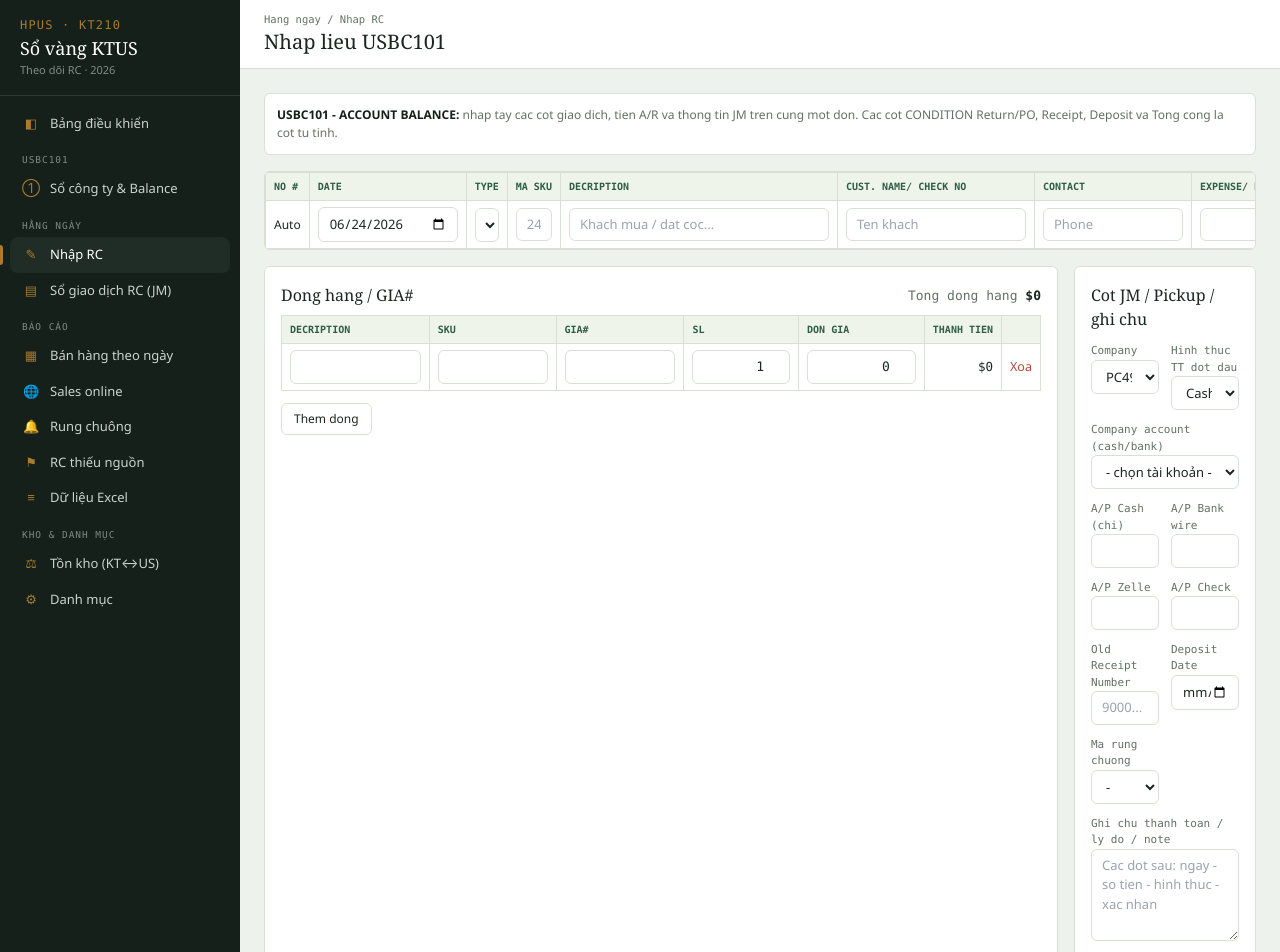
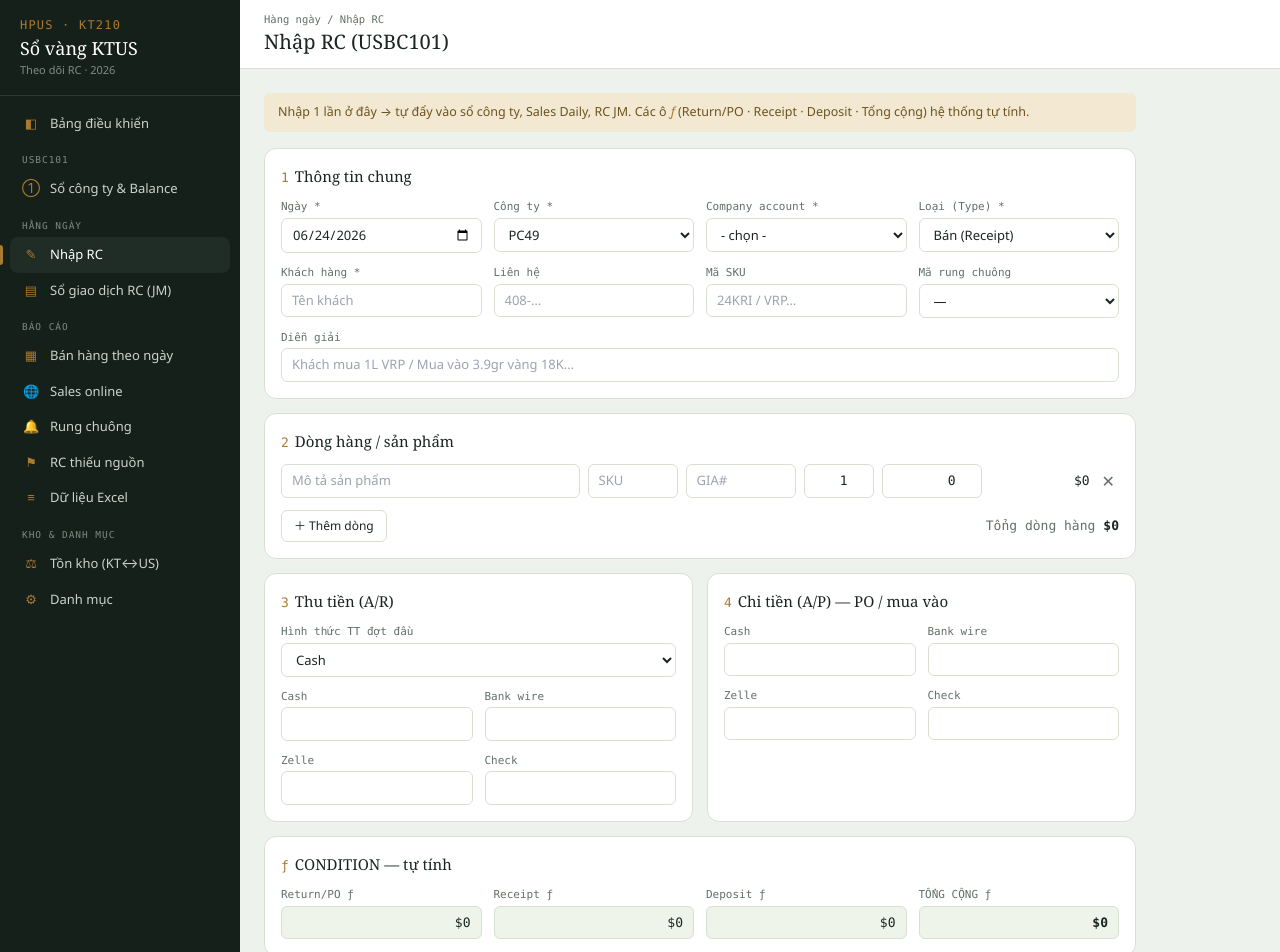
Before and after one commit to quocviet-IT/ktus, a Next.js app: page /rc/new in a window 1280 px wide. Shown: the top 952 px of the page. Built offline with nearby package versions, Linux system fonts and the light colour scheme.

Commit message:
feat: form Nhap RC chia nhom doc (bo luoi cuon ngang)

```diff
--- a/src/app/rc/new/page.tsx
+++ b/src/app/rc/new/page.tsx
@@ -1,46 +1,38 @@
 "use client";
 
-import { useMemo, useState } from "react";
+import { useMemo, useState, cloneElement, isValidElement } from "react";
 import PageHeader from "@/components/page-header";
 import { createRc, type RcInput } from "@/app/actions";
 import { COMPANIES, SOURCES, SALES, SALES_ONLINE, BELL_CODES } from "@/lib/store";
-import { computeCondition, TYPE_LABEL } from "@/lib/rules";
+import { TYPE_LABEL } from "@/lib/rules";
 import { money } from "@/lib/format";
-import { USBC101_COLUMNS } from "@/lib/excel-ledger";
 
 type Line = { moTa: string; soLuong: number; donGia: number; giaNo?: string; sku?: string };
-
 const PAYS = [
-  { v: "cash", l: "Cash" },
-  { v: "bank_wire", l: "Bank wire" },
-  { v: "zelle", l: "Zelle" },
-  { v: "check", l: "Check" },
-  { v: "card", l: "Card" },
+  { v: "cash", l: "Cash" }, { v: "bank_wire", l: "Bank wire" },
+  { v: "zelle", l: "Zelle" }, { v: "check", l: "Check" }, { v: "card", l: "Card" },
 ];
+const RECEIPT_T = ["receipt", "pick_up", "repair"];
+const DEPOSIT_T = ["deposit", "extra_deposit"];
+const RETURN_T = ["po", "return", "exchange"];
 
 export default function NhapRC() {
+  const [company, setCompany] = useState<string>("PC49");
+  const [type, setType] = useState<RcInput["type"]>("receipt");
   const [lines, setLines] = useState<Line[]>([{ moTa: "", soLuong: 1, donGia: 0 }]);
+  const [ar, setAr] = useState({ arCash: 0, arBankwire: 0, arZelle: 0, arCheck: 0 });
+  const [ap, setAp] = useState({ apCash: 0, apBankwire: 0, apZelle: 0, apCheck: 0 });
   const [busy, setBusy] = useState(false);
-  const [type, setType] = useState<RcInput["type"]>("receipt");
-  const [amounts, setAmounts] = useState({ expense: 0, arCash: 0, arBankwire: 0, arZelle: 0, arCheck: 0 });
 
-  const lineTotal = useMemo(
-    () => lines.reduce((s, l) => s + (Number(l.soLuong) || 0) * (Number(l.donGia) || 0), 0),
-    [lines],
-  );
-  const condition = computeCondition({
-    type,
-    expense: amounts.expense,
-    arCash: amounts.arCash,
-    arBankwire: amounts.arBankwire,
-    arZelle: amounts.arZelle,
-    arCheck: amounts.arCheck,
-  });
+  const lineTotal = useMemo(() => lines.reduce((s, l) => s + (Number(l.soLuong) || 0) * (Number(l.donGia) || 0), 0), [lines]);
+  const arTotal = ar.arCash + ar.arBankwire + ar.arZelle + ar.arCheck;
+  const apTotal = ap.apCash + ap.apBankwire + ap.apZelle + ap.apCheck;
+  const receipt = RECEIPT_T.includes(type) ? arTotal : 0;
+  const deposit = DEPOSIT_T.includes(type) ? arTotal : 0;
+  const returnPo = RETURN_T.includes(type) ? (apTotal || lineTotal) : 0;
+  const tongCong = receipt + deposit - returnPo;
 
-  const setLine = (i: number, p: Partial<Line>) =>
-    setLines((ls) => ls.map((l, k) => (k === i ? { ...l, ...p } : l)));
-  const setAmount = (key: keyof typeof amounts, value: string) =>
-    setAmounts((prev) => ({ ...prev, [key]: Number(value) || 0 }));
+  const setLine = (i: number, p: Partial<Line>) => setLines((ls) => ls.map((l, k) => (k === i ? { ...l, ...p } : l)));
 
   async function onSubmit(e: React.FormEvent<HTMLFormElement>) {
     e.preventDefault();
@@ -54,21 +46,14 @@ export default function NhapRC() {
       contact: String(f.get("contact") || ""),
       maSku: String(f.get("maSku") || ""),
       dienGiai: String(f.get("dienGiai") || ""),
-      expense: Number(f.get("expense")) || 0,
-      arCash: Number(f.get("arCash")) || 0,
-      arBankwire: Number(f.get("arBankwire")) || 0,
-      arZelle: Number(f.get("arZelle")) || 0,
-      arCheck: Number(f.get("arCheck")) || 0,
       companyAccount: String(f.get("companyAccount") || ""),
-      apCash: Number(f.get("apCash")) || 0,
-      apBankwire: Number(f.get("apBankwire")) || 0,
-      apZelle: Number(f.get("apZelle")) || 0,
-      apCheck: Number(f.get("apCheck")) || 0,
+      arCash: ar.arCash, arBankwire: ar.arBankwire, arZelle: ar.arZelle, arCheck: ar.arCheck,
+      apCash: ap.apCash, apBankwire: ap.apBankwire, apZelle: ap.apZelle, apCheck: ap.apCheck,
       pay: f.get("pay") as RcInput["pay"],
       lines,
+      rcJmNo: String(f.get("rcJmNo") || ""),
       soNo: String(f.get("soNo") || ""),
       apptId: String(f.get("apptId") || ""),
-      rcJmNo: String(f.get("rcJmNo") || ""),
       oldReceiptNo: String(f.get("oldReceiptNo") || ""),
       depositDate: String(f.get("depositDate") || ""),
       source1: String(f.get("source1") || ""),
@@ -80,131 +65,126 @@ export default function NhapRC() {
       bellCode: String(f.get("bellCode") || ""),
       note: String(f.get("note") || ""),
     };
-    try {
-      await createRc(input);
-    } finally {
-      setBusy(false);
-    }
+    try { await createRc(input); } finally { setBusy(false); }
   }
 
-  const lbl = "font-mono text-[11px] text-muted";
-  const inp = "border border-line rounded-md px-2.5 py-1.5 text-[13px] w-full bg-white";
-  const th = "border border-line bg-band px-2 py-1.5 text-left font-mono text-[10px] text-brand uppercase whitespace-nowrap";
-  const td = "border border-line px-2 py-1.5";
+  const lbl = "font-mono text-[11px] text-muted mb-0.5";
+  const inp = "w-full rounded-md border border-line px-2.5 py-1.5 text-[13px] bg-white";
+  const fx = "rounded-md border border-line bg-band px-2.5 py-1.5 text-right font-mono text-[13px]";
+  const fld = (label: string, node: React.ReactNode) => (
+    <label className="block"><div className={lbl}>{label}</div>
+      {isValidElement(node) ? cloneElement(node as React.ReactElement<any>, { "aria-label": label }) : node}
+    </label>
+  );
+  const Section = ({ n, title, children }: { n: string; title: string; children: React.ReactNode }) => (
+    <section className="rounded-xl border border-line bg-card p-4 mb-3.5">
+      <h2 className="font-serif text-[15px] mb-3"><span className="text-accent font-mono text-[13px] mr-1.5">{n}</span>{title}</h2>
+      {children}
+    </section>
+  );
+  const amt = (val: number, set: (v: number) => void) => (
+    <input type="number" step="0.01" value={val || ""} onChange={(e) => set(Number(e.target.value) || 0)} className={inp + " text-right font-mono"} />
+  );
 
   return (
     <>
-      <PageHeader crumb="Hang ngay / Nhap RC" title="Nhap lieu USBC101" />
-      <form onSubmit={onSubmit} className="p-6">
-        <div className="mb-4 rounded-md border border-line bg-card p-3 text-[12px] text-muted">
-          <b className="text-ink">USBC101 - ACCOUNT BALANCE:</b> nhap tay cac cot giao dich, tien A/R va thong tin JM tren cung mot don.
-          Cac cot CONDITION Return/PO, Receipt, Deposit va Tong cong la cot tu tinh.
+      <PageHeader crumb="Hàng ngày / Nhập RC" title="Nhập RC (USBC101)" />
+      <form onSubmit={onSubmit} className="p-6 max-w-[920px]">
+        <div className="mb-4 rounded-md bg-accentSoft px-3.5 py-2.5 text-[12.5px] text-[#6c5320]">
+          Nhập 1 lần ở đây → tự đẩy vào sổ công ty, Sales Daily, RC JM. Các ô <span className="italic text-accent">ƒ</span> (Return/PO · Receipt · Deposit · Tổng cộng) hệ thống tự tính.
         </div>
 
-        <div className="mb-4 overflow-x-auto rounded-md border border-line bg-card">
-          <table className="min-w-[1380px] border-collapse text-[12px]">
-            <thead>
-              <tr>{USBC101_COLUMNS.map((c) => <th key={c} className={th}>{c}</th>)}</tr>
-            </thead>
-            <tbody>
-              <tr>
-                <td className={td}>Auto</td>
-                <td className={td}><input name="ngay" type="date" required defaultValue={new Date().toISOString().slice(0, 10)} className={inp} /></td>
-                <td className={td}>
-                  <select name="type" required value={type} onChange={(e) => setType(e.target.value as RcInput["type"])} className={inp}>
-                    {Object.entries(TYPE_LABEL).map(([k, v]) => <option key={k} value={k}>{v}</option>)}
-                  </select>
-                </td>
-                <td className={td}><input name="maSku" placeholder="24KRI, VRP..." className={inp} /></td>
-                <td className={td}><input name="dienGiai" placeholder="Khach mua / dat coc..." className={inp + " min-w-[260px]"} /></td>
-                <td className={td}><input name="khach" required placeholder="Ten khach" className={inp + " min-w-[180px]"} /></td>
-                <td className={td}><input name="contact" placeholder="Phone" className={inp + " min-w-[140px]"} /></td>
-                <td className={td}><input name="expense" type="number" step="0.01" value={amounts.expense || ""} onChange={(e) => setAmount("expense", e.target.value)} className={inp + " text-right font-mono"} /></td>
-                <td className={td + " bg-band text-right font-mono text-muted"}>{money(condition.returnPo)}</td>
-                <td className={td + " bg-band text-right font-mono text-muted"}>{money(condition.receipt)}</td>
-                <td className={td + " bg-band text-right font-mono text-muted"}>{money(condition.deposit)}</td>
-                <td className={td}><input name="arCash" type="number" step="0.01" value={amounts.arCash || ""} onChange={(e) => setAmount("arCash", e.target.value)} className={inp + " text-right font-mono"} /></td>
-                <td className={td}><input name="arBankwire" type="number" step="0.01" value={amounts.arBankwire || ""} onChange={(e) => setAmount("arBankwire", e.target.value)} className={inp + " text-right font-mono"} /></td>
-                <td className={td}><input name="arZelle" type="number" step="0.01" value={amounts.arZelle || ""} onChange={(e) => setAmount("arZelle", e.target.value)} className={inp + " text-right font-mono"} /></td>
-                <td className={td}><input name="arCheck" type="number" step="0.01" value={amounts.arCheck || ""} onChange={(e) => setAmount("arCheck", e.target.value)} className={inp + " text-right font-mono"} /></td>
-                <td className={td}><input name="soNo" placeholder="SO#" className={inp + " min-w-[110px]"} /></td>
-                <td className={td}><input name="apptId" placeholder="AP-..." className={inp + " min-w-[140px]"} /></td>
-                <td className={td}><input name="rcJmNo" placeholder="9000... / 1000..." className={inp + " min-w-[140px]"} /></td>
-                <td className={td}>
-                  <select name="source1" className={inp + " min-w-[120px]"}><option value="">Khong co source</option>{SOURCES.map((s) => <option key={s}>{s}</option>)}</select>
-                </td>
-                <td className={td}>
-                  <select name="source2" className={inp + " min-w-[120px]"}><option value="">-</option>{SOURCES.map((s) => <option key={s}>{s}</option>)}</select>
-                </td>
-                <td className={td}>
-                  <select name="sale1" className={inp + " min-w-[130px]"}><option value="">-</option>{SALES.map((s) => <option key={s}>{s}</option>)}</select>
-                </td>
-                <td className={td}>
-                  <select name="saleOnline" className={inp + " min-w-[150px]"}><option value="">-</option>{SALES_ONLINE.map((s) => <option key={s}>{s}</option>)}</select>
-                </td>
-                <td className={td}><input name="pctSupport" type="number" step="0.01" placeholder="0.8" className={inp + " text-right font-mono"} /></td>
-                <td className={td}><input name="transactionValue" placeholder="1 luong / 2 oz..." className={inp + " min-w-[130px]"} /></td>
-              </tr>
-            </tbody>
-          </table>
+        {/* 1. Thông tin chung */}
+        <Section n="1" title="Thông tin chung">
+          <div className="grid grid-cols-2 md:grid-cols-4 gap-3">
+            {fld("Ngày *", <input name="ngay" type="date" required defaultValue={new Date().toISOString().slice(0, 10)} className={inp} />)}
+            {fld("Công ty *", <select name="company" required value={company} onChange={(e) => setCompany(e.target.value)} className={inp}>{COMPANIES.map((c) => <option key={c}>{c}</option>)}</select>)}
+            {fld("Company account *", <select name="companyAccount" required className={inp}><option value="">- chọn -</option>{[`${company} cash`, `${company} bank`].map((a) => <option key={a} value={a}>{a}</option>)}</select>)}
+            {fld("Loại (Type) *", <select name="type" required value={type} onChange={(e) => setType(e.target.value as RcInput["type"])} className={inp}>{Object.entries(TYPE_LABEL).map(([k, v]) => <option key={k} value={k}>{v}</option>)}</select>)}
+            {fld("Khách hàng *", <input name="khach" required placeholder="Tên khách" className={inp} />)}
+            {fld("Liên hệ", <input name="contact" placeholder="408-…" className={inp} />)}
+            {fld("Mã SKU", <input name="maSku" placeholder="24KRI / VRP…" className={inp} />)}
+            {fld("Mã rung chuông", <select name="bellCode" className={inp}><option value="">—</option>{BELL_CODES.map((b) => <option key={b}>{b}</option>)}</select>)}
+            <div className="md:col-span-4">{fld("Diễn giải", <input name="dienGiai" placeholder="Khách mua 1L VRP / Mua vào 3.9gr vàng 18K…" className={inp} />)}</div>
+          </div>
+        </Section>
+
+        {/* 2. Dòng hàng */}
+        <Section n="2" title="Dòng hàng / sản phẩm">
+          <div className="space-y-2">
+            {lines.map((l, i) => (
+              <div key={i} className="grid grid-cols-[1fr_90px_110px_70px_100px_100px_auto] gap-2 items-center">
+                <input value={l.moTa} onChange={(e) => setLine(i, { moTa: e.target.value })} placeholder="Mô tả sản phẩm" className={inp} />
+                <input value={l.sku || ""} onChange={(e) => setLine(i, { sku: e.target.value })} placeholder="SKU" className={inp} />
+                <input value={l.giaNo || ""} onChange={(e) => setLine(i, { giaNo: e.target.value })} placeholder="GIA#" className={inp} />
+                <input type="number" step="0.001" value={l.soLuong} onChange={(e) => setLine(i, { soLuong: +e.target.value })} placeholder="SL" className={inp + " text-right font-mono"} />
+                <input type="number" step="0.01" value={l.donGia} onChange={(e) => setLine(i, { donGia: +e.target.value })} placeholder="Đơn giá" className={inp + " text-right font-mono"} />
+                <div className="text-right font-mono text-[13px]">{money(l.soLuong * l.donGia)}</div>
+                <button type="button" onClick={() => setLines((ls) => ls.filter((_, k) => k !== i))} className="text-muted hover:text-danger px-1">✕</button>
+              </div>
+            ))}
+          </div>
+          <div className="mt-3 flex items-center">
+            <button type="button" onClick={() => setLines((ls) => [...ls, { moTa: "", soLuong: 1, donGia: 0 }])} className="rounded-md border border-line px-3 py-1.5 text-[12px] hover:border-accent">＋ Thêm dòng</button>
+            <div className="flex-1" />
+            <span className="font-mono text-[13px]"><span className="text-muted mr-2">Tổng dòng hàng</span><b>{money(lineTotal)}</b></span>
+          </div>
+        </Section>
+
+        {/* 3 + 4: A/R & A/P */}
+        <div className="grid md:grid-cols-2 gap-3.5">
+          <Section n="3" title="Thu tiền (A/R)">
+            {fld("Hình thức TT đợt đầu", <select name="pay" className={inp}>{PAYS.map((p) => <option key={p.v} value={p.v}>{p.l}</option>)}</select>)}
+            <div className="grid grid-cols-2 gap-3 mt-3">
+              {fld("Cash", amt(ar.arCash, (v) => setAr((s) => ({ ...s, arCash: v }))))}
+              {fld("Bank wire", amt(ar.arBankwire, (v) => setAr((s) => ({ ...s, arBankwire: v }))))}
+              {fld("Zelle", amt(ar.arZelle, (v) => setAr((s) => ({ ...s, arZelle: v }))))}
+              {fld("Check", amt(ar.arCheck, (v) => setAr((s) => ({ ...s, arCheck: v }))))}
+            </div>
+          </Section>
+          <Section n="4" title="Chi tiền (A/P) — PO / mua vào">
+            <div className="grid grid-cols-2 gap-3">
+              {fld("Cash", amt(ap.apCash, (v) => setAp((s) => ({ ...s, apCash: v }))))}
+              {fld("Bank wire", amt(ap.apBankwire, (v) => setAp((s) => ({ ...s, apBankwire: v }))))}
+              {fld("Zelle", amt(ap.apZelle, (v) => setAp((s) => ({ ...s, apZelle: v }))))}
+              {fld("Check", amt(ap.apCheck, (v) => setAp((s) => ({ ...s, apCheck: v }))))}
+            </div>
+          </Section>
         </div>
 
-        <div className="grid gap-4 xl:grid-cols-[1.5fr_1fr]">
-          <section className="rounded-md border border-line bg-card p-4">
-            <div className="mb-2 flex items-center">
-              <h2 className="font-serif text-base">Dong hang / GIA#</h2>
-              <div className="flex-1" />
-              <span className="font-mono text-[13px]"><span className="text-muted">Tong dong hang </span><b>{money(lineTotal)}</b></span>
-            </div>
-            <div className="overflow-x-auto">
-              <table className="w-full min-w-[760px] border-collapse text-[12.5px]">
-                <thead><tr><th className={th}>DECRIPTION</th><th className={th}>SKU</th><th className={th}>GIA#</th><th className={th}>SL</th><th className={th}>DON GIA</th><th className={th}>THANH TIEN</th><th className={th}></th></tr></thead>
-                <tbody>
-                  {lines.map((l, i) => (
-                    <tr key={i}>
-                      <td className={td}><input value={l.moTa} onChange={(e) => setLine(i, { moTa: e.target.value })} className={inp} /></td>
-                      <td className={td}><input value={l.sku || ""} onChange={(e) => setLine(i, { sku: e.target.value })} className={inp} /></td>
-                      <td className={td}><input value={l.giaNo || ""} onChange={(e) => setLine(i, { giaNo: e.target.value })} className={inp} /></td>
-                      <td className={td}><input type="number" step="0.001" value={l.soLuong} onChange={(e) => setLine(i, { soLuong: +e.target.value })} className={inp + " text-right font-mono"} /></td>
-                      <td className={td}><input type="number" step="0.01" value={l.donGia} onChange={(e) => setLine(i, { donGia: +e.target.value })} className={inp + " text-right font-mono"} /></td>
-                      <td className={td + " text-right font-mono"}>{money((l.soLuong || 0) * (l.donGia || 0))}</td>
-                      <td className={td}><button type="button" onClick={() => setLines((ls) => ls.filter((_, k) => k !== i))} className="text-danger">Xoa</button></td>
-                    </tr>
-                  ))}
-                </tbody>
-              </table>
-            </div>
-            <button type="button" onClick={() => setLines((ls) => [...ls, { moTa: "", soLuong: 1, donGia: 0 }])}
-              className="mt-3 rounded-md border border-line px-3 py-1.5 text-[12px] hover:border-accent">Them dong</button>
-          </section>
+        {/* CONDITION tự tính */}
+        <Section n="ƒ" title="CONDITION — tự tính">
+          <div className="grid grid-cols-2 md:grid-cols-4 gap-3">
+            {fld("Return/PO ƒ", <div className={fx}>{money(returnPo)}</div>)}
+            {fld("Receipt ƒ", <div className={fx}>{money(receipt)}</div>)}
+            {fld("Deposit ƒ", <div className={fx}>{money(deposit)}</div>)}
+            {fld("TỔNG CỘNG ƒ", <div className={fx + " font-bold"}>{money(tongCong)}</div>)}
+          </div>
+        </Section>
 
-          <section className="rounded-md border border-line bg-card p-4">
-            <h2 className="mb-3 font-serif text-base">Cot JM / Pickup / ghi chu</h2>
-            <div className="grid grid-cols-2 gap-3">
-              <label><div className={lbl}>Company</div><select name="company" required className={inp}>{COMPANIES.map((c) => <option key={c}>{c}</option>)}</select></label>
-              <label><div className={lbl}>Hinh thuc TT dot dau</div><select name="pay" className={inp}>{PAYS.map((p) => <option key={p.v} value={p.v}>{p.l}</option>)}</select></label>
-              <label className="col-span-2"><div className={lbl}>Company account (cash/bank)</div>
-                <select name="companyAccount" className={inp}>
-                  <option value="">- chọn tài khoản -</option>
-                  {COMPANIES.flatMap((c) => [`${c} cash`, `${c} bank`]).map((a) => <option key={a} value={a}>{a}</option>)}
-                </select></label>
-              <label><div className={lbl}>A/P Cash (chi)</div><input name="apCash" type="number" step="0.01" className={inp + " text-right font-mono"} /></label>
-              <label><div className={lbl}>A/P Bank wire</div><input name="apBankwire" type="number" step="0.01" className={inp + " text-right font-mono"} /></label>
-              <label><div className={lbl}>A/P Zelle</div><input name="apZelle" type="number" step="0.01" className={inp + " text-right font-mono"} /></label>
-              <label><div className={lbl}>A/P Check</div><input name="apCheck" type="number" step="0.01" className={inp + " text-right font-mono"} /></label>
-              <label><div className={lbl}>Old Receipt Number</div><input name="oldReceiptNo" placeholder="9000..." className={inp} /></label>
-              <label><div className={lbl}>Deposit Date</div><input name="depositDate" type="date" className={inp} /></label>
-              <label><div className={lbl}>Ma rung chuong</div><select name="bellCode" className={inp}><option value="">-</option>{BELL_CODES.map((b) => <option key={b}>{b}</option>)}</select></label>
-              <label className="col-span-2"><div className={lbl}>Ghi chu thanh toan / ly do / note</div><textarea name="note" rows={4} className={inp} placeholder="Cac dot sau: ngay - so tien - hinh thuc - xac nhan" /></label>
-            </div>
-          </section>
-        </div>
+        {/* 5. JM / Pickup / Sales */}
+        <Section n="5" title="Thông tin JM / Nguồn / Sales (bước 2 — có thể nhập sau)">
+          <div className="grid grid-cols-2 md:grid-cols-4 gap-3">
+            {fld("Số RC JM", <input name="rcJmNo" placeholder="9000…=cọc / 1000…=bán" className={inp} />)}
+            {fld("SO#", <input name="soNo" className={inp} />)}
+            {fld("Root Appt ID", <input name="apptId" placeholder="AP-…" className={inp} />)}
+            {fld("Source 1", <select name="source1" className={inp}><option value="">— Không có source —</option>{SOURCES.map((s) => <option key={s}>{s}</option>)}</select>)}
+            {fld("Source 2", <select name="source2" className={inp}><option value="">—</option>{SOURCES.map((s) => <option key={s}>{s}</option>)}</select>)}
+            {fld("Sale US", <select name="sale1" className={inp}><option value="">—</option>{SALES.map((s) => <option key={s}>{s}</option>)}</select>)}
+            {fld("Sale Online", <select name="saleOnline" className={inp}><option value="">—</option>{SALES_ONLINE.map((s) => <option key={s}>{s}</option>)}</select>)}
+            {fld("% Support", <input name="pctSupport" type="number" step="0.01" placeholder="0.8" className={inp + " text-right font-mono"} />)}
+            {fld("Transaction value", <input name="transactionValue" placeholder="1 lượng / 1 oz…" className={inp} />)}
+            {fld("Old Receipt # (pickup)", <input name="oldReceiptNo" placeholder="9000…" className={inp} />)}
+            {fld("Deposit Date", <input name="depositDate" type="date" className={inp} />)}
+          </div>
+          <div className="mt-3">{fld("Ghi chú / các đợt thanh toán sau", <textarea name="note" rows={2} placeholder="ngày – số tiền – hình thức – xác nhận…" className={inp} />)}</div>
+        </Section>
 
-        <div className="mt-4 flex items-center gap-3">
-          <button disabled={busy} className="rounded-md bg-brand px-5 py-2.5 text-[14px] font-semibold text-white hover:bg-accent disabled:opacity-60">
-            {busy ? "Dang luu..." : "Luu vao USBC101 va so RC JM"}
+        <div className="flex items-center gap-3">
+          <button type="submit" disabled={busy} className="rounded-md bg-brand px-5 py-2.5 text-[14px] font-semibold text-white hover:bg-accent disabled:opacity-60">
+            {busy ? "Đang lưu…" : "Lưu vào USBC101 & sổ RC"}
           </button>
-          <span className="text-[12px] text-muted">Cot CONDITION chi hien thi tu tinh, khong ghi tay.</span>
+          <span className="text-[12px] text-muted">Bỏ trống Source 1 → RC vào danh sách thiếu nguồn.</span>
         </div>
       </form>
     </>
```
